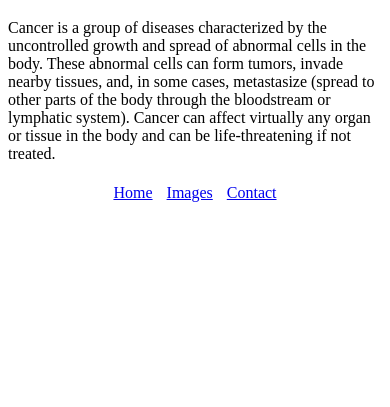
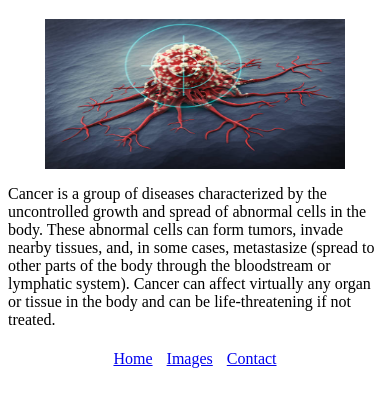
Before and after one commit to Grace-Avor/Cancers, a plain HTML site: page index.html in a window 390 px wide. Shown: the part 61-468 px from the top of the page. Drawn offline with Linux system fonts and the light colour scheme.

Commit message:
made my website SEO friendly

```diff
--- a/index.html
+++ b/index.html
@@ -5,10 +5,11 @@
     <meta name="viewport" content="width=device-width, initial-scale=1.0" />
     <meta name="description" content="A static page about cancer" />
     <link rel="stylesheet" href="src/style.css" />
-    <title>Cancer types</title>
+    <title>Cancer and types</title>
   </head>
   <body>
     <h1 class="first-h1">what is cancer?</h1>
+    <img src="images/cancer.jpg" alt="cancer-image" class="cancer-image">
     <p>
       Cancer is a group of diseases characterized by the uncontrolled growth and
       spread of abnormal cells in the body. These abnormal cells can form
--- a/src/style.css
+++ b/src/style.css
@@ -1,3 +1,8 @@
+img {
+  width: 100%;
+  height: 150px;
+}
+
 li {
   list-style-type: none;
 }
@@ -28,9 +33,10 @@ a {
   text-align: center;
 }
 
-img {
-  width: 100%;
-  height: 150px;
+.cancer-image {
+  display: block;
+  width: 30%;
+  margin: 0 auto;
 }
 
 .images {
@@ -41,9 +47,8 @@ img {
 }
 
 @media (max-width: 800px) {
-  .images {
-    display: flex;
-    flex-direction: column;
+  h3 {
+    font-size: 18px;
   }
 
   a {
@@ -51,11 +56,20 @@ img {
     padding: 5px;
   }
 
-.types-of-cancer-header{
+  img{
+    width: 80%;
+  }
+
+  .images {
+    display: flex;
+    flex-direction: column;
+  }
+
+  .types-of-cancer-header {
     font-size: 16px;
   }
 
-h3{
-  font-size: 18px;
+  .cancer-image {
+    width: 80%;
   }
 }
```
Also changed, not shown: home.html (+2 -2 lines), pictures.html (+1 -1 lines), images/breast-cancer.jpg, images/cancer.jpg (added). Lines whose indentation alone changed are shown as unchanged.
